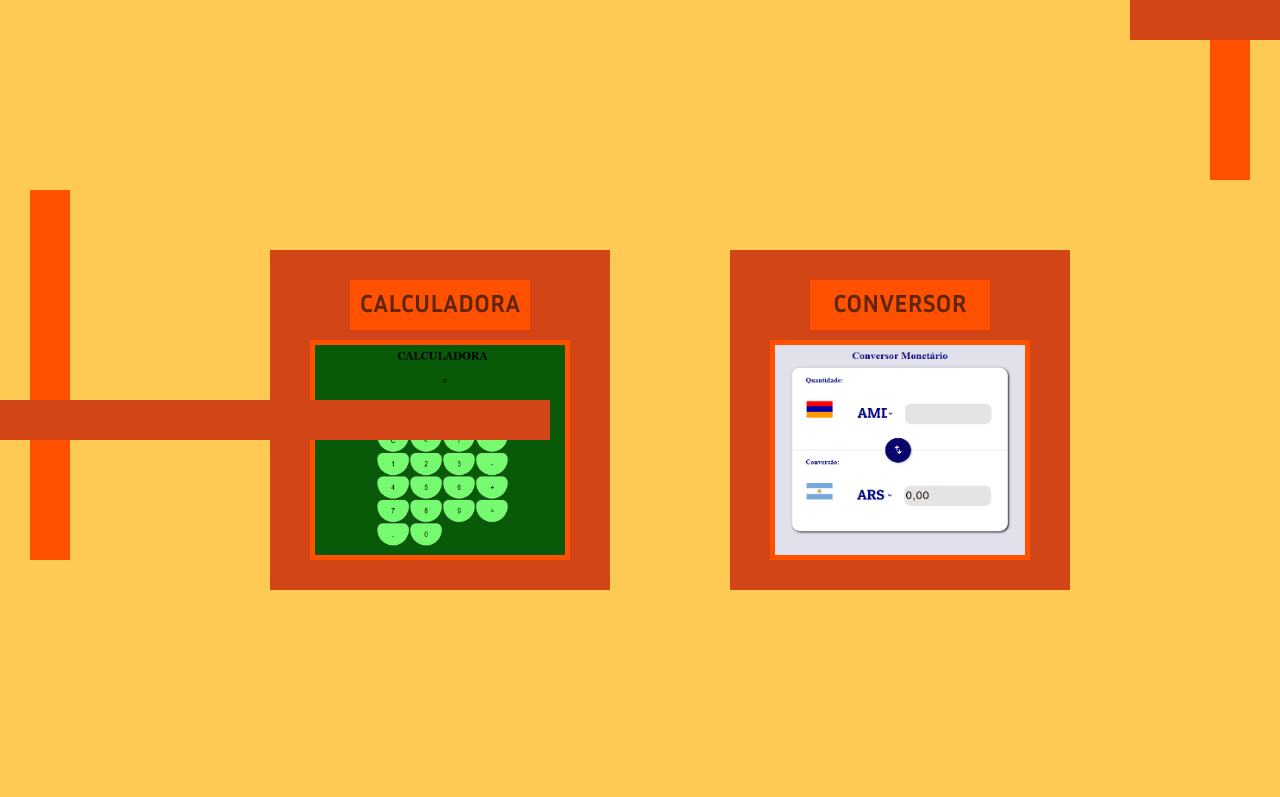
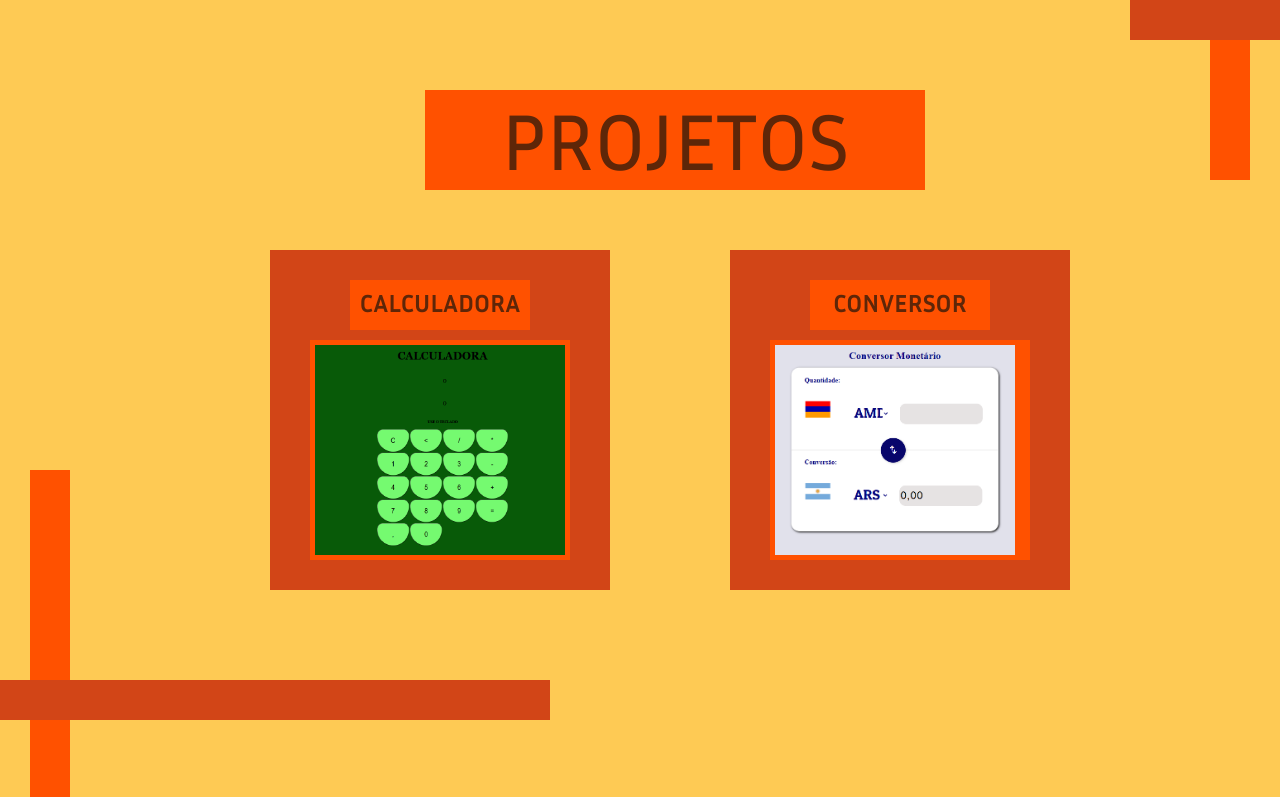
Before and after one commit to eduardalegui/Projeto-Portif-lio, a React (Vite) app: page / in a window 1280 px wide. Shown: the part 2000-2797 px from the top of the page. Before the commit the page ends 2590 px from the top, so only its background shows below. Built offline with nearby package versions, Linux system fonts and the light colour scheme.

Commit message:
tenho que arrumar o tamanho da imagem do conversor

```diff
--- a/src/App.tsx
+++ b/src/App.tsx
@@ -39,7 +39,7 @@ function App() {
 
   return (
     <>
-      <div className='flex flex-col'>
+      <div className=''>
         <div id='Cabeçalho' >
 
           <div className=''>
@@ -119,7 +119,7 @@ function App() {
 
         </div>
 
-        <div id='E&E' >
+        <div id='E&E'  >
           <div>
             <BarraTI/>
           </div>
@@ -152,19 +152,19 @@ function App() {
             <BarraTII/>
           </div>
 
-          <div>
+          <div className='absolute top-[2250px]'>
             <Projeto1/>
           </div>
 
-          <div>
+          <div className='absolute top-[2250px]'>
             <Projeto2/>
           </div>
 
-          <div className='absolute top-[2190px] left-[30px]'>
+          <div className='absolute top-[2470px] left-[30px]'>
             <BarraLIV/>
           </div>
 
-          <div className='absolute top-[2400px] left-[0px]'>
+          <div className='absolute top-[2680px] left-[0px]'>
             <BarraRV/>
           </div>
 
--- a/src/componentes/Projetos/barraTII.tsx
+++ b/src/componentes/Projetos/barraTII.tsx
@@ -2,11 +2,11 @@ function barraTII(){
     return(
         <>
             <div className="">
-                <div className='absolute top-[1810px] left-[425px]'>
+                <div className='absolute top-[2090px] left-[425px]'>
                     <div className='h-[100px] w-[500px] bg-LARANJA ' ></div>
                 </div>
 
-                <div className='absolute top-[1800px] left-[501px]'>
+                <div className='absolute top-[2080px] left-[501px]'>
                     <p className="text-LETRA text-[80px] font-Inria_Sans mt-[0px] mb-[0px] ">PROJETOS</p>
                 </div>
             </div>
--- a/src/componentes/Projetos/projeto1.tsx
+++ b/src/componentes/Projetos/projeto1.tsx
@@ -1,29 +1,99 @@
 import calculadora from './calculadora.png'
+// function projeto1(){
+//     return(
+//         <>
+//             <a className= 'absolute top-[279x] left-[270px] h-[340px] w-[340px]' href="https://projeto-calculadora-xdnu.vercel.app/" target='_blank'>
+
+//                 <div className=' top-[279px] left-[20px] '>
+//                     <div className='h-[340px] w-[340px] bg-ROSADO ' ></div>
+//                 </div>
+
+//                 <div className='absolute top-[310px] left-[98px]'>
+//                     <div className='h-[50px] w-[180px] bg-LARANJA' ></div>
+//                 </div>
+
+//                 <div className='absolute top-[370px] left-[60px]'>
+//                     <div className='h-[220px] w-[260px] bg-LARANJA ' ></div>
+//                 </div>
+
+//                 <div className='relative text-center top-[315px] left-[65px] h-[200px] w-[240px]'>
+//                     <p className='text-LETRA text-[25px] font-Inria_Sans_Bold'>CALCULADORA</p>
+//                 </div>
+
+//                 <div className='relative top-[175px] left-[65px]'>
+//                     <img className='h-[210px] w-[250px]' src={calculadora}></img>
+//                 </div>
+//             </a>
+
+//         </>
+//     );
+// }
+// export default projeto1;
+
+
+
+
+// function projeto1(){
+//     return(
+//         <>
+//             <a className= 'absolute' href="https://projeto-calculadora-xdnu.vercel.app/" target='_blank'>
+
+//                 <div className='absolute top-[1970px] left-[270px] '>
+//                     <div className='h-[340px] w-[340px] bg-ROSADO ' ></div>
+//                 </div>
+
+//                 <div className='absolute top-[2000px] left-[350px]'>
+//                     <div className='h-[50px] w-[180px] bg-LARANJA' ></div>
+//                 </div>
+
+//                 <div className='absolute top-[2060px] left-[310px]'>
+//                     <div className='h-[220px] w-[260px] bg-LARANJA ' ></div>
+//                 </div>
+
+//                 <div className='relative text-center top-[2005px] left-[320px] h-[200px] w-[240px]'>
+//                     <p className='text-LETRA text-[25px] font-Inria_Sans_Bold'>CALCULADORA</p>
+//                 </div>
+
+//                 <div className='relative top-[1865px] left-[315px]'>
+//                     <img className='h-[210px] w-[250px]' src={calculadora}></img>
+//                 </div>
+//             </a>
+
+//         </>
+//     );
+// }
+// export default projeto1;
+
+
+//absolute top-[1970px] left-[270px]
+
 function projeto1(){
     return(
         <>
-            <a className= 'absolute' href="https://projeto-calculadora-xdnu.vercel.app/" target='_blank'>
+            <div className= ''>
+                <a className= '' href="https://projeto-calculadora-xdnu.vercel.app/" target='_blank'>
 
-                <div className='absolute top-[1970px] left-[270px] '>
+                    <div className='absolute top-[] left-[270px] '>
                         <div className='h-[340px] w-[340px] bg-ROSADO ' ></div>
                     </div>
 
-                <div className='absolute top-[2000px] left-[350px]'>
+                    <div className='absolute top-[30px] left-[350px]'>
                         <div className='h-[50px] w-[180px] bg-LARANJA' ></div>
                     </div>
 
-                <div className='absolute top-[2060px] left-[310px]'>
+                    <div className='absolute top-[90px] left-[310px]'>
                         <div className='h-[220px] w-[260px] bg-LARANJA ' ></div>
                     </div>
 
-                <div className='relative text-center top-[2005px] left-[320px] h-[200px] w-[240px]'>
+                    <div className='relative text-center top-[35px] left-[320px] h-[px] w-[240px]'>
                         <p className='text-LETRA text-[25px] font-Inria_Sans_Bold'>CALCULADORA</p>
                     </div>
 
-                <div className='relative top-[1865px] left-[315px]'>
+                    <div className='relative top-[57px] left-[315px]'>
                         <img className='h-[210px] w-[250px]' src={calculadora}></img>
                     </div>
                 </a>
+            </div>
 
         </>
     );
--- a/src/componentes/Projetos/projeto2.tsx
+++ b/src/componentes/Projetos/projeto2.tsx
@@ -4,23 +4,23 @@ function projeto2(){
         <>
             <a className= 'absolute' href="https://moeda3-eduardaleguis-projects.vercel.app/" target='_blank'>
 
-                <div className='absolute top-[1970px] left-[730px] '>
+                <div className='absolute top-[] left-[730px] '>
                     <div className='h-[340px] w-[340px] bg-ROSADO ' ></div>
                 </div>
 
-                <div className='absolute top-[2000px] left-[810px]'>
+                <div className='absolute top-[30px] left-[810px]'>
                     <div className='h-[50px] w-[180px] bg-LARANJA' ></div>
                 </div>
 
-                <div className='absolute top-[2060px] left-[770px]'>
+                <div className='absolute top-[90px] left-[770px]'>
                     <div className='h-[220px] w-[260px] bg-LARANJA ' ></div>
                 </div>
 
-                <div className='relative text-center top-[2005px] left-[780px] h-[200px] w-[240px]'>
+                <div className='relative text-center top-[35px] left-[780px] h-[50px] w-[240px]'>
                     <p className="text-LETRA text-[25px] font-Inria_Sans_Bold">CONVERSOR</p>
                 </div>
 
-                <div className='relative top-[1865px] left-[775px]'>
+                <div className='relative top-[45px] left-[775px]'>
                     <img className='h-[210px] w-[250px]' src={moeda}></img>
                 </div>
 
```
Lines whose indentation alone changed are shown as unchanged.
